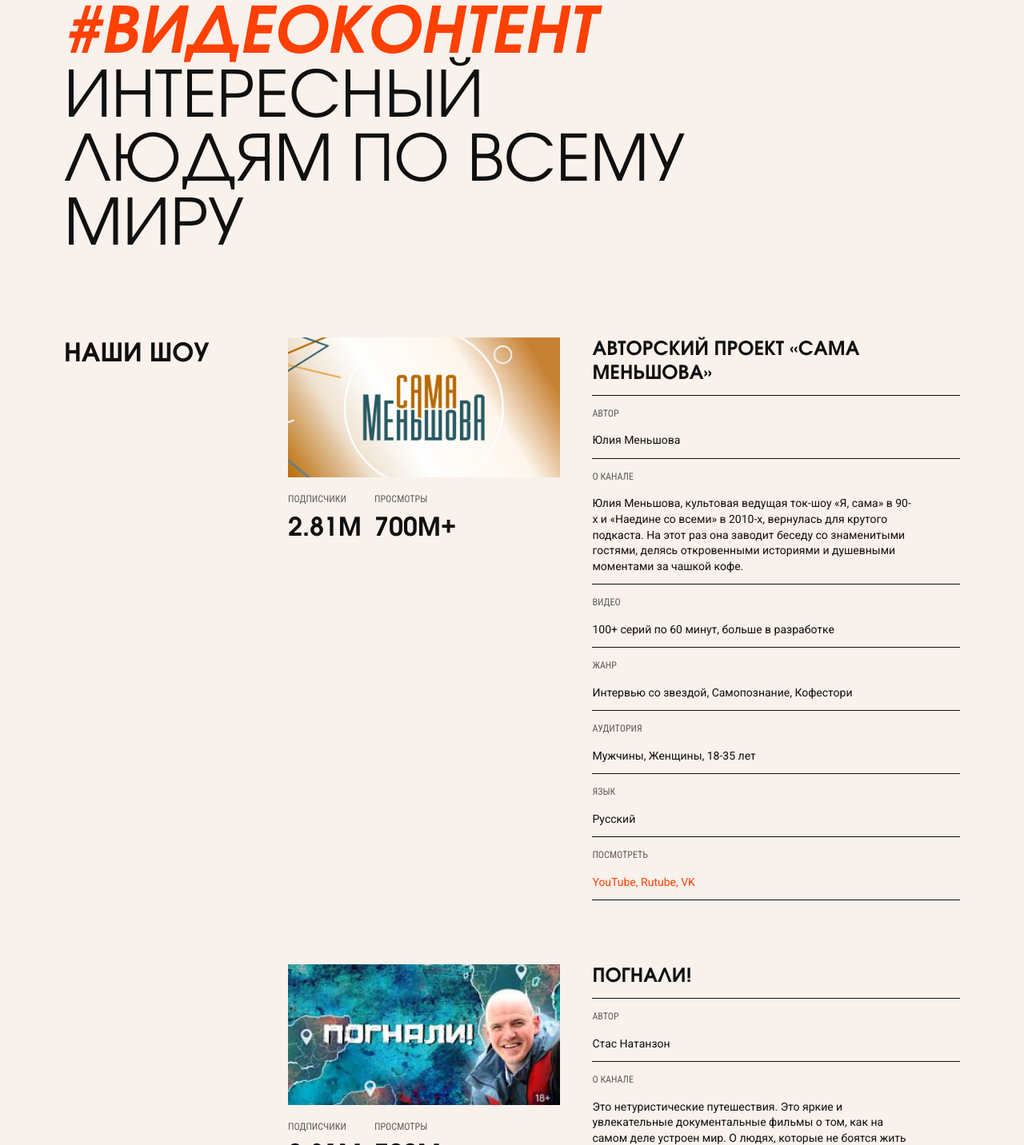
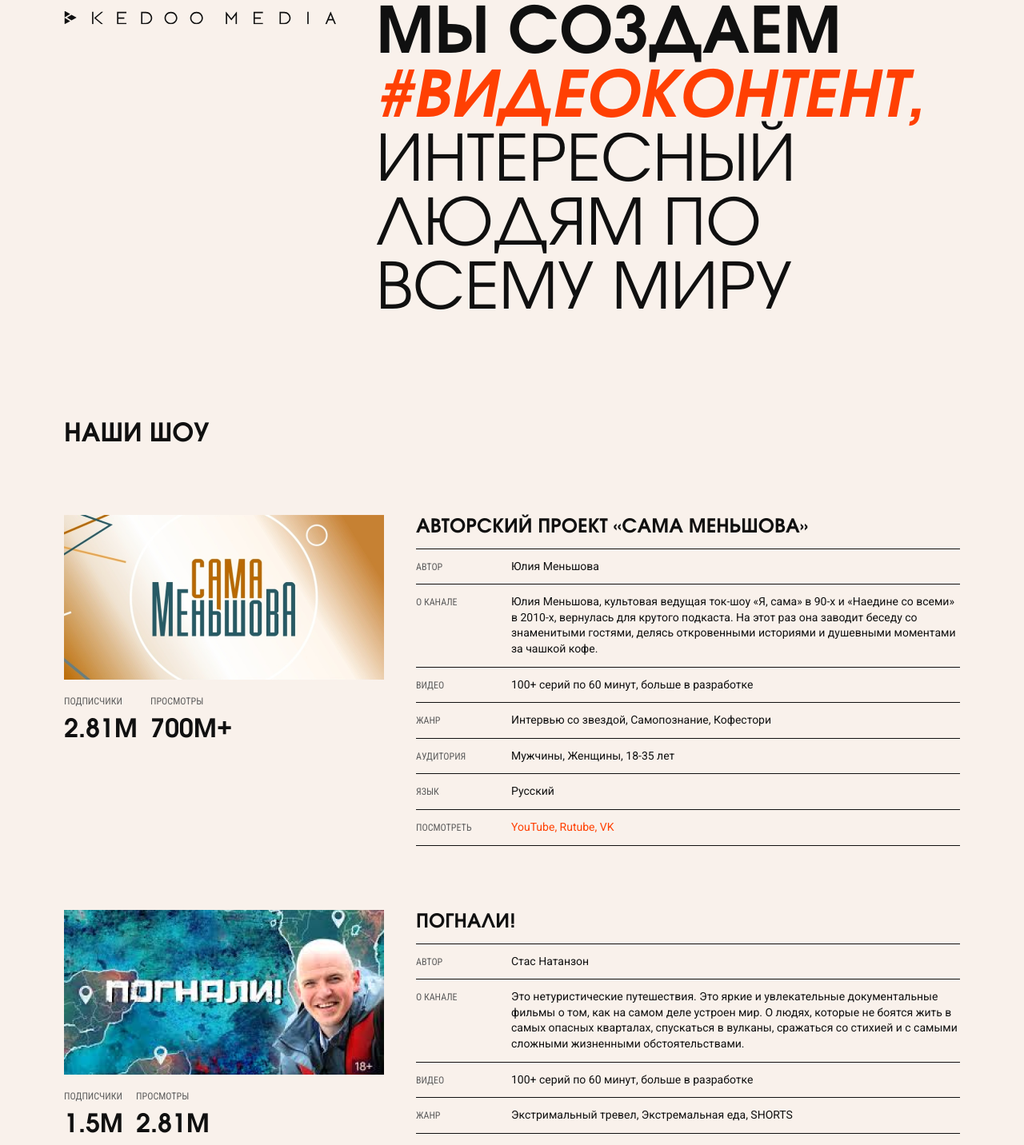
Before and after one commit to gilaniel/kedoomedia, a Next.js app: page / in a window 1280 px wide. Shown: the part 378-1810 px from the top of the page at 80% size. Built offline with nearby package versions, Linux system fonts and the light colour scheme.

Commit message:
Add files via upload

```diff
--- a/app/components/hero.tsx
+++ b/app/components/hero.tsx
@@ -1,56 +1,60 @@
 "use client";
 
-import Image from "next/image";
-
 import { motion } from "framer-motion";
+import { useEffect, useState } from "react";
 
 export const Hero = () => {
+  const [isPaused, setPaused] = useState(false);
+
+  const toggleGlitch = () => {
+    const timeout = setTimeout(() => {
+      setPaused(true);
+
+      const timeout2 = setTimeout(() => {
+        setPaused(false);
+
+        toggleGlitch();
+
+        clearTimeout(timeout);
+        clearTimeout(timeout2);
+      }, 6000);
+    }, 4000);
+  };
+
+  useEffect(() => {
+    toggleGlitch();
+  }, []);
+
   return (
-    <section className="h-[100vh] flex px-5 md:px-10 lg:px-[80px] py-[100px] items-center lg:items-end">
-      <div className="flex gap-10 lg:gap-[80px] items-start justify-between w-full flex-wrap">
+    <section className="flex mx-4 md:mx-10 xl:mx-[80px] mb-[100px] items-center lg:items-end relative justify-start xl:justify-end">
+      <motion.div
+        initial={{ y: "50vh" }}
+        animate={{ y: 0 }}
+        transition={{ delay: 1.2, duration: 1, ease: "easeOut" }}
+      >
         <motion.div
           initial={{ opacity: 0 }}
           animate={{ opacity: 1 }}
-          transition={{ duration: 0.4, ease: "easeInOut" }}
+          transition={{ delay: 1.2, duration: 0.6, ease: "easeOut" }}
         >
-          <Image
-            src="/logo.svg"
-            alt="Kedoomedia"
-            width={360}
-            height={18}
-            className="translate-y-[5px] min-w-[320px] md:min-w-[360px]"
-            quality={100}
-          />
-        </motion.div>
+          <h1 className="max-w-full xl:max-w-[730px] min-[1440px]:max-w-[840px] min-[1930px]:max-w-[1280px] min-[2230px]:max-w-[1480px] mt-[200px] md:mt-[160px] xl:mt-0 xl:translate-y-[-20px]">
+            <span className="inline-block pr-2">мы создаем</span>
 
-        <h1 className="flex flex-col max-w-[840px]">
-          <motion.div
-            initial={{ opacity: 0, y: 15 }}
-            animate={{ opacity: 1, y: 0 }}
-            transition={{ duration: 0.4, ease: "easeInOut" }}
-          >
-            <span>мы создаем</span>
-          </motion.div>
-          <motion.div
-            initial={{ opacity: 0, x: -15 }}
-            animate={{ opacity: 1, x: 0 }}
-            transition={{ delay: 0.2, duration: 0.4, ease: "easeInOut" }}
-          >
-            <span className="involve-italic text-[--orange]">
-              #видеоконтент
+            <span
+              className={`involve-italic text-[--orange] inline-block glitch ${
+                isPaused && "pause"
+              }`}
+              data-text="#видеоконтент,"
+            >
+              #видеоконтент,
             </span>
-          </motion.div>
-          <motion.div
-            initial={{ opacity: 0 }}
-            animate={{ opacity: 1 }}
-            transition={{ delay: 0.4, duration: 0.4, ease: "easeInOut" }}
-          >
-            <span className="involve-regular">
+
+            <span className="involve-regular inline-block">
               интересный людям по всему миру
             </span>
-          </motion.div>
-        </h1>
-      </div>
+          </h1>
+        </motion.div>
+      </motion.div>
     </section>
   );
 };
--- a/app/components/input.tsx
+++ b/app/components/input.tsx
@@ -15,7 +15,6 @@
   label: string;
   isError: boolean;
 }) => {
-  console.log(label, isError);
   return (
     <>
       <label className={`label ${isError && "error"} `}>{label}</label>
--- /dev/null
+++ b/app/components/logo.tsx
@@ -0,0 +1,65 @@
+"use client";
+
+import { motion } from "framer-motion";
+import Image from "next/image";
+
+export const Logo = () => {
+  return (
+    <>
+      <motion.div
+        initial={{ position: "relative", top: 0 }}
+        animate={{ position: "sticky", top: 45 }}
+        transition={{ delay: 2.2 }}
+        className="z-10 logo hidden xl:block"
+      >
+        <motion.div
+          initial={{ x: "-50%", left: "50%" }}
+          animate={{ x: 0, left: 0 }}
+          transition={{ delay: 1.2, duration: 1, ease: "easeOut" }}
+          className="absolute"
+        >
+          <motion.div
+            initial={{ opacity: 0 }}
+            animate={{ opacity: 1 }}
+            transition={{ duration: 0.4, ease: "easeInOut" }}
+            className="bg-[#f9f1eb] pl-[80px] py-10 translate-y-[-50%]"
+          >
+            <Image
+              src="/logo.svg"
+              alt="Kedoomedia"
+              width={340}
+              height={18}
+              className="min-w-[320px] md:min-w-[340px]"
+              quality={100}
+            />
+          </motion.div>
+        </motion.div>
+      </motion.div>
+
+      <div className="flex absolute top-0 left-0 w-full h-[100vh] pointer-events-none z-0">
+        <motion.div
+          initial={{ top: "50%" }}
+          animate={{ top: 0 }}
+          transition={{ delay: 0.9, duration: 1, ease: "easeOut" }}
+          className="xl:hidden absolute left-1/2 translate-x-[-50%] md:left-0 md:translate-x-0"
+        >
+          <motion.div
+            initial={{ opacity: 0 }}
+            animate={{ opacity: 1 }}
+            transition={{ duration: 0.4, ease: "easeInOut" }}
+            className="bg-[#f9f1eb] pl-4 md:pl-[40px] xl:pl-[80px] py-10"
+          >
+            <Image
+              src="/logo.svg"
+              alt="Kedoomedia"
+              width={340}
+              height={18}
+              className="min-w-[320px] md:min-w-[340px]"
+              quality={100}
+            />
+          </motion.div>
+        </motion.div>
+      </div>
+    </>
+  );
+};
--- a/app/components/shows.tsx
+++ b/app/components/shows.tsx
@@ -1,42 +1,60 @@
+"use client";
+
 import { ShowItem } from "@/types/model";
 import Image from "next/image";
+import { motion } from "framer-motion";
 
 export const Shows = ({ shows }: { shows: ShowItem[] }) => {
   return (
-    <section className="px-5 md:px-10 lg:px-[80px] mb-[100px]">
-      <div className="flex flex-col lg:flex-row items-center lg:items-start justify-between gap-10">
-        <h2 className="text-[32px] leading-[130%] uppercase">Наши шоу</h2>
+    <motion.div
+      initial={{ y: "50vh", opacity: 0 }}
+      animate={{ y: 0, opacity: 1 }}
+      transition={{
+        delay: 1.2,
+        duration: 1,
+      }}
+    >
+      <section className="px-4 md:px-10 xl:px-[80px] mb-[100px]">
+        <div className="flex flex-col min-[1440px]:flex-row items-start justify-between gap-10 md:gap-[80px] min-[1440px]:gap-10">
+          <h2 className="text-[32px] leading-[130%] uppercase relative min-[1440px]:sticky top-1/2">
+            Наши шоу
+          </h2>
 
-        <div className="flex flex-col gap-[80px] max-w-[840px] w-full">
+          <div
+            className="flex flex-col gap-[80px] max-w-full min-[1440px]:max-w-[840px] min-[1930px]:max-w-[1280px] min-[2230px]:max-w-[1480px] w-full"
+            style={{ transition: "all .5s ease" }}
+          >
             {shows.map((show) => (
               <div
-              className="flex flex-col lg:flex-row items-center lg:items-start gap-10"
+                className="flex flex-col md:flex-row items-center md:items-start gap-6 md:gap-10"
                 key={show.id}
               >
-              <div className="flex flex-col gap-5">
+                <div className="flex flex-col gap-5 w-full md:w-auto">
                   <Image
                     src={`/shows/show-${show.id + 1}.png`}
                     alt={show.title}
                     width={400}
                     height={206}
+                    className="w-full md:w-[320px] lg:w-[400px]"
+                    style={{ transition: "all .5s ease" }}
                   />
                   <div className="flex gap-4">
                     <div className="flex flex-col gap-2">
                       <span className="label">Подписчики</span>
                       <span className="text-[32px] leading-[130%] uppercase">
-                      2.81М
+                        {show.subs}
                       </span>
                     </div>
                     <div className="flex flex-col gap-2">
                       <span className="label">Просмотры</span>
                       <span className="text-[32px] leading-[130%] uppercase">
-                      700M+
+                        {show.views}
                       </span>
                     </div>
                   </div>
                 </div>
 
-              <div className="flex flex-col">
+                <div className="flex flex-col flex-1 w-full md:w-auto">
                   <span className="text-[24px] leading-[125%] uppercase border-b-[1px] border-[--black] pb-3">
                     {show.title}
                   </span>
@@ -92,5 +110,6 @@
           </div>
         </div>
       </section>
+    </motion.div>
   );
 };
--- a/app/globals.css
+++ b/app/globals.css
@@ -76,15 +76,15 @@
 }
 
 h1 {
-  @apply text-[40px] md:text-[80px] leading-[100%] uppercase;
+  @apply text-[38px] md:text-[80px] leading-[100%] uppercase;
 }
 
 .show-row {
-  @apply py-3 border-b-[1px] border-[--black] flex items-start justify-between gap-5 flex-wrap;
+  @apply py-3 border-b-[1px] border-[--black] flex items-start justify-between gap-5 flex-col lg:flex-row;
 }
 
 .show-row .desc {
-  @apply roboto text-[14px] leading-[140%] max-w-[400px] w-full;
+  @apply roboto text-[14px] leading-[140%] w-full;
 }
 
 .show-row .label {
@@ -110,3 +110,302 @@
 .btn {
   @apply bg-[--orange] rounded-[100px] py-5 condensed text-[16px] leading-[125%] uppercase font-[500] hover:bg-[#df3a05] active:bg-[#a72b04] transition-colors;
 }
+
+@media screen and (max-width: 1439px) {
+  .logo {
+    position: relative !important;
+    top: 0!important;
+  }
+}
+
+
+.glitch {
+  position: relative;
+  animation: glitch-skew 1s infinite linear alternate-reverse;
+}
+
+.glitch.pause {
+  animation: none;
+}
+.glitch.pause::before, .glitch.pause::after {
+  animation: none;
+  content: '';
+}
+
+.glitch::before {
+  content: attr(data-text);
+  position: absolute;
+  top: 0;
+  left: 0;
+  width: 100%;
+  height: 100%;
+  left: 2px;
+  text-shadow: 1px 0 rgba(255, 0, 0, 0.7);
+  clip: rect(44px, 450px, 56px, 0);
+  animation: glitch-anim 5s infinite linear alternate-reverse;
+}
+
+.glitch::after {
+  content: attr(data-text);
+  position: absolute;
+  top: 0;
+  left: 0;
+  width: 100%;
+  height: 100%;
+  left: -2px;
+  text-shadow: -2px 0 rgba(0, 0, 255, 0.7), 2px 2px rgba(0, 0, 255, 0.7);
+  clip: rect(44px, 450px, 56px, 0);
+  animation: glitch-anim2 5s infinite linear alternate-reverse;
+}
+
+@keyframes glitch-skew {
+  0% {
+    transform: skew(-4deg);
+  }
+
+  10% {
+    transform: skew(-2deg);
+  }
+
+
+  20% {
+    transform: skew(-4deg);
+  }
+
+
+  30% {
+    transform: skew(-4deg);
+  }
+
+  40% {
+    transform: skew(-4deg);
+  }
+
+  50% {
+    transform: skew(0deg);
+  }
+
+
+  60% {
+    transform: skew(-3deg);
+  }
+
+
+  70% {
+    transform: skew(1deg);
+  }
+
+  80% {
+    transform: skew(2deg);
+  }
+
+
+  90% {
+    transform: skew(2deg);
+  }
+
+}
+
+@keyframes glitch-anim {
+  0% {
+    clip: rect(7px, 9999px, 67px, 0);
+    transform: skew(0.54deg);
+  }
+
+  5% {
+    clip: rect(42px, 9999px, 30px, 0);
+    transform: skew(0.98deg);
+  }
+
+  10% {
+    clip: rect(30px, 9999px, 72px, 0);
+    transform: skew(0.55deg);
+  }
+
+  15% {
+    clip: rect(9px, 9999px, 34px, 0);
+    transform: skew(0.28deg);
+  }
+
+  20% {
+    clip: rect(74px, 9999px, 47px, 0);
+    transform: skew(0.2deg);
+  }
+
+  25% {
+    clip: rect(44px, 9999px, 67px, 0);
+    transform: skew(0.32deg);
+  }
+
+  30% {
+    clip: rect(71px, 9999px, 78px, 0);
+    transform: skew(0.69deg);
+  }
+
+  35% {
+    clip: rect(97px, 9999px, 96px, 0);
+    transform: skew(0.4deg);
+  }
+
+  40% {
+    clip: rect(97px, 9999px, 71px, 0);
+    transform: skew(0.44deg);
+  }
+
+  45% {
+    clip: rect(41px, 9999px, 94px, 0);
+    transform: skew(0.83deg);
+  }
+
+  50% {
+    clip: rect(70px, 9999px, 50px, 0);
+    transform: skew(0.96deg);
+  }
+
+  55% {
+    clip: rect(33px, 9999px, 27px, 0);
+    transform: skew(0.37deg);
+  }
+
+  60% {
+    clip: rect(28px, 9999px, 1px, 0);
+    transform: skew(0.03deg);
+  }
+
+  65% {
+    clip: rect(7px, 9999px, 20px, 0);
+    transform: skew(0.95deg)
+  }
+
+  70% {
+    clip: rect(2px, 9999px, 30px, 0);
+    transform: skew(0.6deg);
+  }
+
+  75% {
+    clip: rect(55px, 9999px, 42px, 0);
+    transform: skew(0.61deg);
+  }
+
+  80% {
+    clip: rect(5px, 9999px, 17px, 0);
+    transform: skew(0.33deg);
+  }
+
+  85% {
+    clip: rect(68px, 9999px, 83px, 0);
+    transform: skew(0.11deg);
+  }
+
+  90% {
+    clip: rect(6px, 9999px, 27px, 0);
+    transform: skew(0.77deg);
+  }
+
+  95% {
+    clip: rect(96px, 9999px, 49px, 0);
+    transform: skew(0.39deg);
+  }
+}
+
+@keyframes glitch-anim2 {
+  0% {
+    clip: rect(60px, 9999px, 43px, 0);
+    transform: skew(0.07deg);
+  }
+
+  5% {
+    clip: rect(28px, 9999px, 45px, 0);
+    transform: skew(0.54deg);
+  }
+
+  10% {
+    clip: rect(77px, 9999px, 54px, 0);
+    transform: skew(0.91deg);
+  }
+
+  15% {
+    clip: rect(82px, 9999px, 30px, 0);
+    transform: skew(0.4deg);
+  }
+
+  20% {
+    clip: rect(95px, 9999px, 48px, 0);
+    transform: skew(0.04deg);
+  }
+
+  25% {
+    clip: rect(20px, 9999px, 7px, 0);
+    transform: skew(0.38deg);
+  }
+
+  30% {
+    clip: rect(37px, 9999px, 18px, 0);
+    transform: skew(0.88deg);
+  }
+
+  35% {
+    clip: rect(13px, 9999px, 85px, 0);
+    transform: skew(0.8deg);
+  }
+
+  40% {
+    clip: rect(13px, 9999px, 3px, 0);
+    transform: skew(0.71deg);
+  }
+
+  45% {
+    clip: rect(30px, 9999px, 29px, 0);
+    transform: skew(0.32deg);
+  }
+
+  50% {
+    clip: rect(19px, 9999px, 95px, 0);
+    transform: skew(0.74deg);
+  }
+
+  55% {
+    clip: rect(40px, 9999px, 35px, 0);
+    transform: skew(0.27deg);
+  }
+
+  60% {
+    clip: rect(19px, 9999px, 22px, 0);
+    transform: skew(0.98deg);
+  }
+
+  65% {
+    clip: rect(67px, 9999px, 15px, 0);
+    transform: skew(0.07deg);
+  }
+
+  70% {
+    clip: rect(76px, 9999px, 33px, 0);
+    transform: skew(0.05deg);
+  }
+
+  75% {
+    clip: rect(78px, 9999px, 7px, 0);
+    transform: skew(0.15deg);
+  }
+
+  80% {
+    clip: rect(11px, 9999px, 47px, 0);
+    transform: skew(0.99deg);
+  }
+
+  85% {
+    clip: rect(68px, 9999px, 50px, 0);
+    transform: skew(0.99deg);
+  }
+
+  90% {
+    clip: rect(76px, 9999px, 41px, 0);
+    transform: skew(0.4deg)
+  }
+
+  95% {
+    clip: rect(11px, 9999px, 82px, 0);
+    transform: skew(0.37deg);
+  }
+}
--- a/app/page.tsx
+++ b/app/page.tsx
@@ -1,14 +1,16 @@
 import { Hero } from "./components/hero";
 import { getShows } from "@/data-access/api";
 import { Shows } from "./components/shows";
+import { Logo } from "./components/logo";
 
 export default async function Home() {
   const shows = await getShows();
 
   return (
-    <>
+    <div className="mt-0 xl:mt-[50vh]">
+      <Logo />
       <Hero />
       <Shows shows={shows} />
-    </>
+    </div>
   );
 }
--- a/data-access/shows.ts
+++ b/data-access/shows.ts
@@ -10,6 +10,8 @@
     video: "100+ серий по 60 минут, больше в разработке",
     genre: "Интервью со звездой, Самопознание, Кофестори",
     audition: "Мужчины, Женщины, 18-35 лет",
+    subs: "2.81М",
+    views: "700M+",
     lang: "Русский",
     links: [
       { name: "YouTube", link: "" },
@@ -26,6 +28,8 @@
     video: "100+ серий по 60 минут, больше в разработке",
     genre: "Экстримальный тревел, Экстремальная еда, SHORTS",
     audition: "Мужчины, Женщины, 18-35 лет",
+    subs: "1.5М",
+    views: "2.81М",
     lang: "Русский",
     links: [
       { name: "YouTube", link: "" },
@@ -42,6 +46,8 @@
     video: "100+ серий по 60 минут, больше в разработке",
     genre: "Технологии будущего, SHORTS",
     audition: "Мужчины, Женщины, 18-35 лет",
+    subs: "1.5М",
+    views: "2.1M",
     lang: "Русский",
     links: [
       { name: "YouTube", link: "" },
```
Also changed, not shown: app/components/footer.tsx (+4 -4 lines), app/components/form.tsx (+4 -6 lines), types/model.ts (+14 -12 lines). Lines whose indentation alone changed are shown as unchanged.
